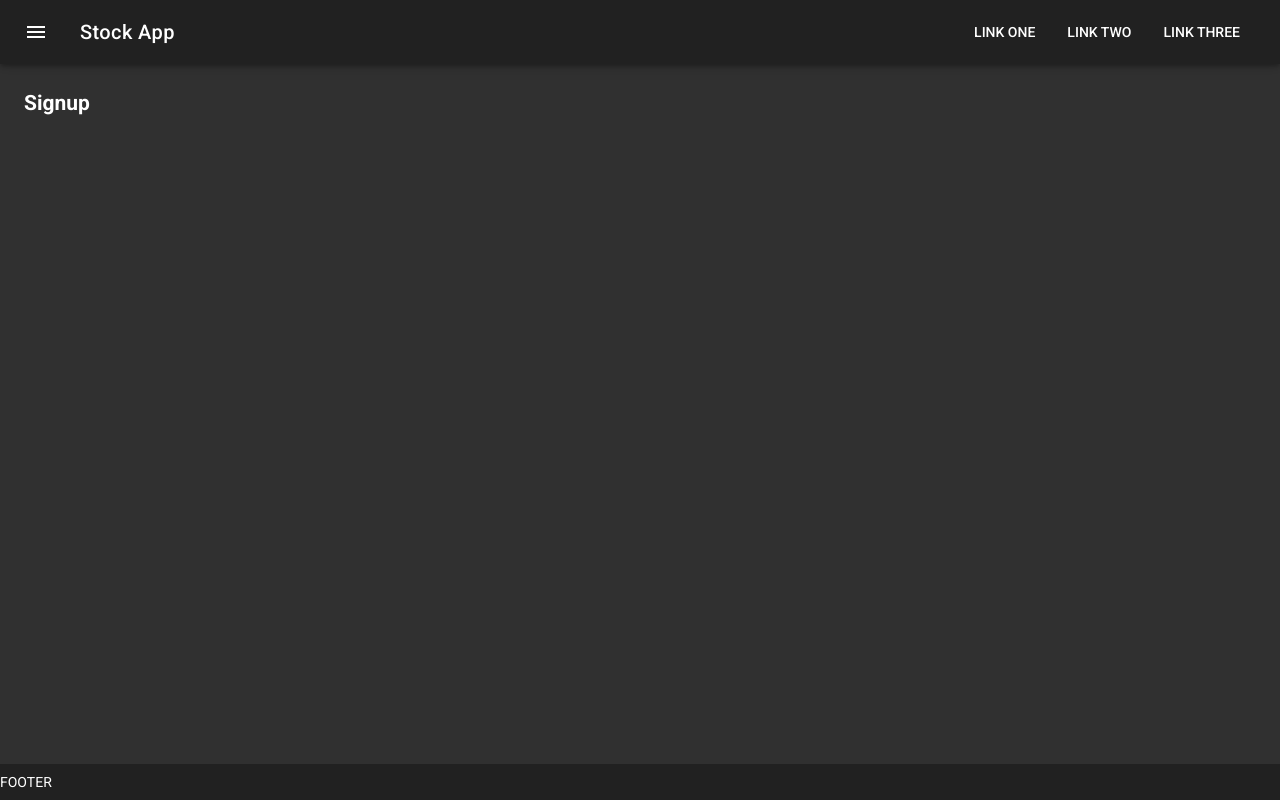
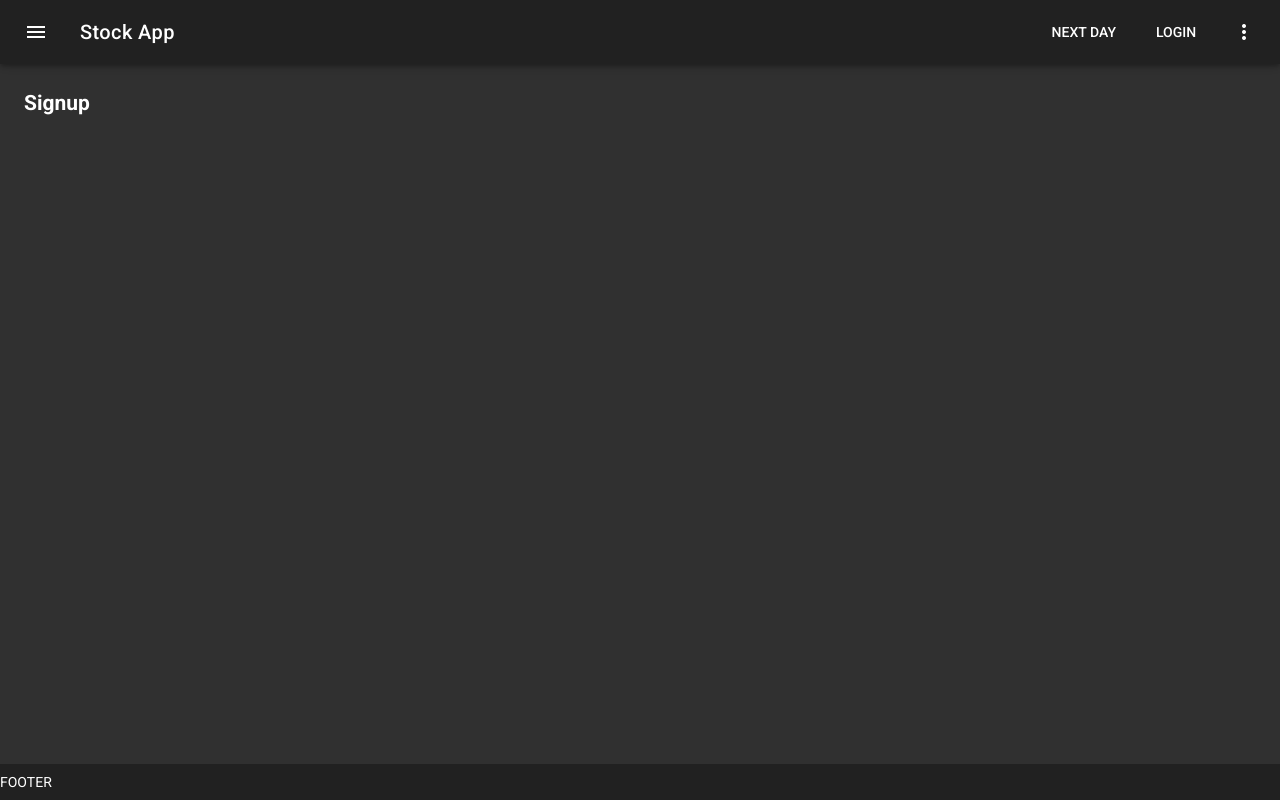
Before and after one commit to jhuesos/vue-trading-app, a Vue app: page /#/signup in a window 1280 px wide. Built offline with nearby package versions, Linux system fonts and the light colour scheme.

Commit message:
Updated header to move load/save to submenu and other improvements

```diff
--- a/src/components/Header.vue
+++ b/src/components/Header.vue
@@ -3,20 +3,85 @@
     <v-toolbar-side-icon @click.stop="iconClicked"></v-toolbar-side-icon>
     <v-toolbar-title>Stock App</v-toolbar-title>
     <v-spacer></v-spacer>
-    <v-toolbar-items class="hidden-sm-and-down">
-      <v-btn flat>Link One</v-btn>
-      <v-btn flat>Link Two</v-btn>
-      <v-btn flat>Link Three</v-btn>
+    <v-toolbar-items>
+      <v-btn flat @click="newDay">Next Day</v-btn>
+      <v-btn flat>Login</v-btn>
     </v-toolbar-items>
+    <v-menu bottom left offset-y>
+      <v-btn icon slot="activator" dark>
+        <v-icon>more_vert</v-icon>
+      </v-btn>
+      <v-list>
+        <v-list-tile avatar>
+          <v-list-tile-avatar>
+            <v-icon x-large>account_circle</v-icon>
+          </v-list-tile-avatar>
+          <v-list-tile-content>
+            <v-list-tile-title>Jaime Vega</v-list-tile-title>
+            <v-list-tile-sub-title>Funds: {{ funds | currency }}</v-list-tile-sub-title>
+          </v-list-tile-content>
+        </v-list-tile>
+      </v-list>
+      <v-separator></v-separator>
+      <v-list dense>
+        <v-list-tile @click="savePortfolio">
+          <v-list-tile-action>
+            <v-icon>cloud_upload</v-icon>
+          </v-list-tile-action>
+          <v-list-tile-title>Save</v-list-tile-title>
+        </v-list-tile>
+        <v-list-tile @click="loadPortfolio" :disabled="!wasPortfolioSaved">
+          <v-list-tile-action>
+            <v-icon>cloud_download</v-icon>
+          </v-list-tile-action>
+          <v-list-tile-title>Load</v-list-tile-title>
+        </v-list-tile>
+        <v-list-tile>
+          <v-list-tile-action>
+            <v-icon>exit_to_app</v-icon>
+          </v-list-tile-action>
+          <v-list-tile-title>Logout</v-list-tile-title>
+        </v-list-tile>
+      </v-list>
+    </v-menu>
   </v-toolbar>
 </template>
 
 <script>
+import { NEXT_DAY, SAVE_PORTFOLIO, LOAD_PORTFOLIO } from '../store/actionTypes';
+
 export default {
+  computed: {
+    funds() {
+      return this.$store.getters.funds;
+    },
+    wasPortfolioSaved() {
+      return this.$store.getters.portfolioId !== null;
+    },
+  },
   methods: {
     iconClicked() {
       this.$emit('toggle-drawer');
     },
+    newDay() {
+      this.$store.dispatch(NEXT_DAY);
+    },
+    /* eslint-disable no-alert */
+    savePortfolio() {
+      if (window.confirm('Do you really want to save?')) {
+        this.$store.dispatch(SAVE_PORTFOLIO).then(() => window.alert('Saved!'));
+      }
+    },
+    loadPortfolio() {
+      if (!this.wasPortfolioSaved) {
+        return;
+      }
+
+      if (window.confirm('Do you really want to load?')) {
+        this.$store.dispatch(LOAD_PORTFOLIO).then(() => window.alert('Loaded!'));
+      }
+    },
+    /* eslint-enable no-alert */
   },
 };
 </script>
--- a/src/components/Navigation.vue
+++ b/src/components/Navigation.vue
@@ -27,56 +27,4 @@
         </v-list-tile-content>
       </v-list-tile>
     </v-list>
-
-    <!-- <div class="container">
-    <nav>
-      <li></li>
-      <li><router-link to="/portfolio">Portfolio</router-link></li>
-      <li><router-link to="/stocks">Stocks</router-link></li>
-      <li><router-link to="/stocks">Signup</router-link></li>
-    </nav>
-
-    <nav>
-      <li><button @click="newDay" class="btn-link">End of Day</button></li>
-      <li><button @click="loadPortfolio" class="btn-link" :disabled="!wasPortfolioSaved">Load Portfolio</button></li>
-      <li><button @click="savePortfolio" class="btn-link">Save Portfolio</button></li>
-      <li>Funds: {{ funds | currency }}</li>
-    </nav>
-  </div> -->
 </template>
-
-<script>
-import { NEXT_DAY, SAVE_PORTFOLIO, LOAD_PORTFOLIO } from '../store/actionTypes';
-
-export default {
-  computed: {
-    funds() {
-      return this.$store.getters.funds;
-    },
-    wasPortfolioSaved() {
-      return this.$store.getters.portfolioId !== null;
-    },
-  },
-  methods: {
-    newDay() {
-      this.$store.dispatch(NEXT_DAY);
-    },
-    /* eslint-disable no-alert */
-    savePortfolio() {
-      if (window.confirm('Do you really want to save?')) {
-        this.$store.dispatch(SAVE_PORTFOLIO).then(() => window.alert('Saved!'));
-      }
-    },
-    loadPortfolio() {
-      if (!this.wasPortfolioSaved) {
-        return;
-      }
-
-      if (window.confirm('Do you really want to load?')) {
-        this.$store.dispatch(LOAD_PORTFOLIO).then(() => window.alert('Loaded!'));
-      }
-    },
-    /* eslint-enable no-alert */
-  },
-};
-</script>
```
